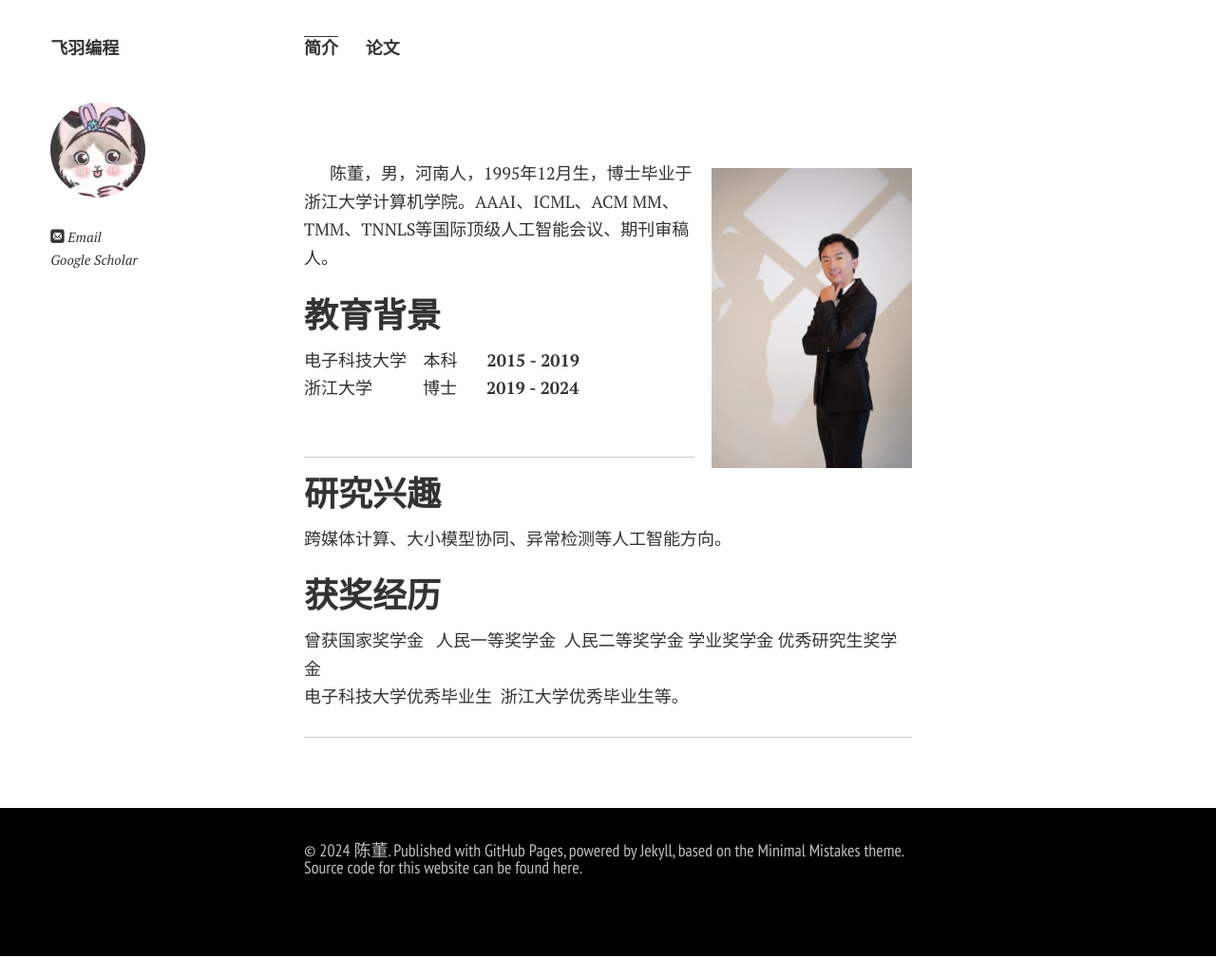
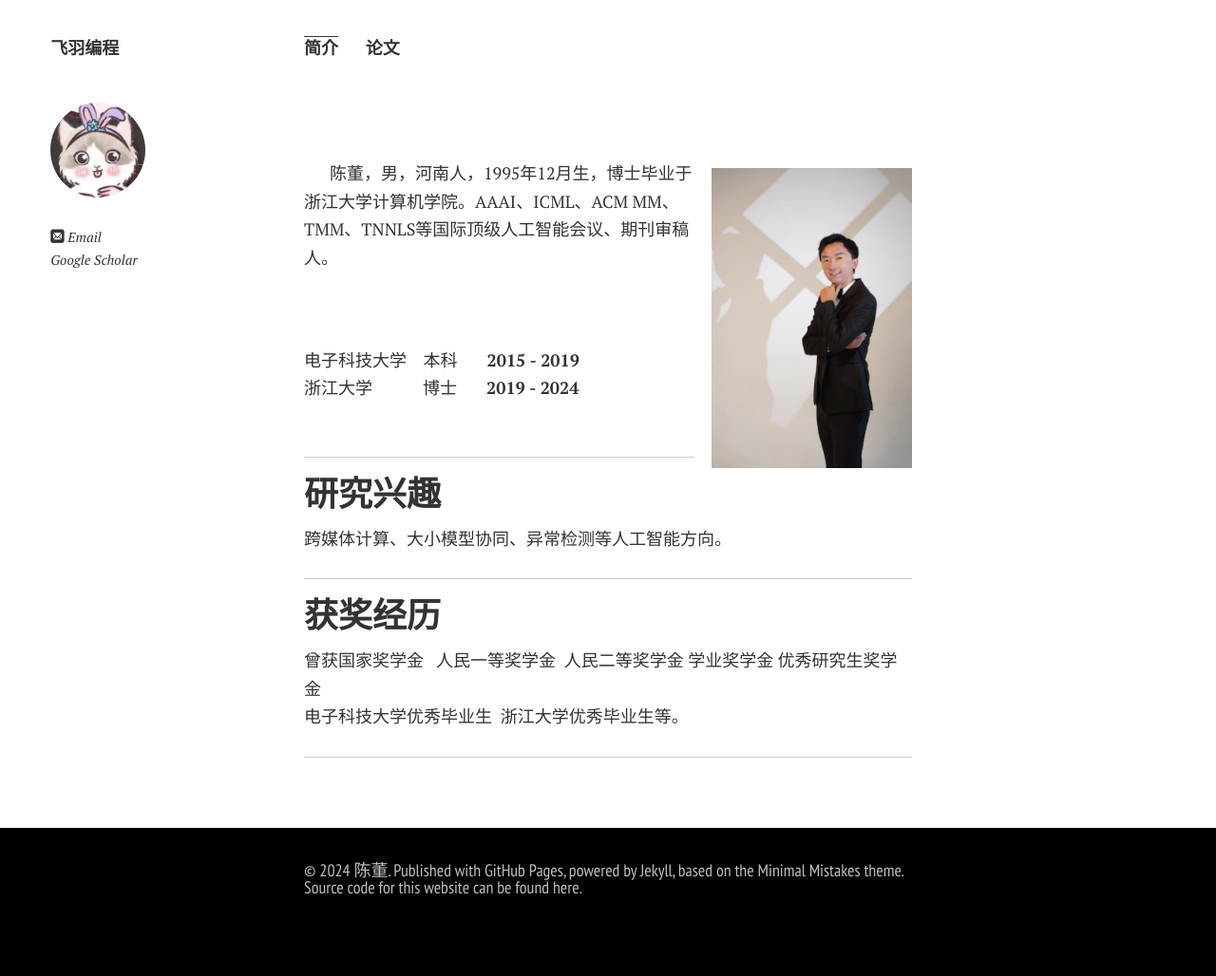
Before and after one commit to Anfeather/Anfeather.github.io, a Jekyll site: the page built from index.md, in a window 1280 px wide. Shown: the whole page at 95% size. Built offline with Jekyll 4.4.1, drawn with Linux system fonts in a browser that asks for light colours; nearby versions of some CDN libraries; comment, search, counter and statistics services are not loaded; a style sheet for code colours, icons or effects is not loaded; our own code applies the rules of GitHub Pages for plain Markdown files; before the commit the page ends 1007 px from its top, so only the background shows below that.

Commit message:
Update index.md

```diff
--- a/index.md
+++ b/index.md
@@ -8,7 +8,8 @@ layout: page
 
 陈董，男，河南人，1995年12月生，博士毕业于浙江大学计算机学院。AAAI、ICML、ACM MM、TMM、TNNLS等国际顶级人工智能会议、期刊审稿人。
 
-## 教育背景
+
+## &nbsp;
 
 
  电子科技大学 &nbsp;&nbsp; 本科 &nbsp;&emsp; **2015 - 2019** <br>
@@ -23,6 +24,7 @@ layout: page
 
 跨媒体计算、大小模型协同、异常检测等人工智能方向。
 
+---
 ## 获奖经历
 曾获国家奖学金 &nbsp; 人民一等奖学金 &nbsp;人民二等奖学金&nbsp;学业奖学金&nbsp;优秀研究生奖学金<br>
 电子科技大学优秀毕业生&nbsp;&nbsp;浙江大学优秀毕业生等。
```
